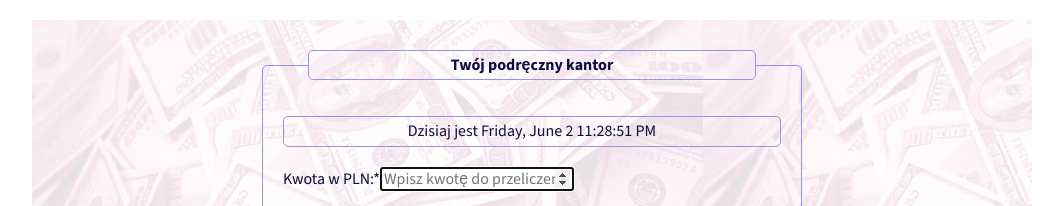
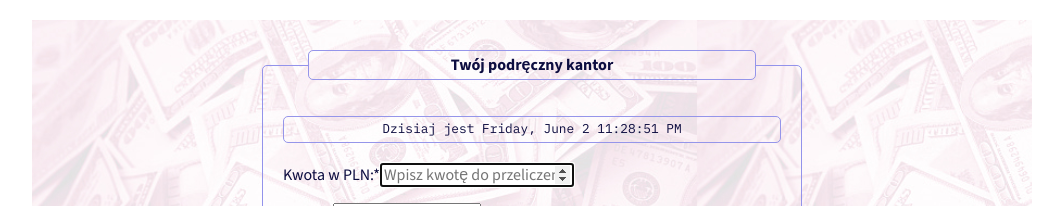
Before and after one commit to DominikaBuczekSzkowron/currency-converter-react, a React (Create React App) app: page / in a window 1280 px wide. Shown: the top 206 px of the page, without its empty margins (108-1171 px from the left). Built offline with nearby package versions, Linux system fonts and the light colour scheme.

Commit message:
styling component CallendarAndTime

```diff
--- a/public/index.html
+++ b/public/index.html
@@ -26,9 +26,16 @@
       Learn how to configure a non-root public URL by running `npm run build`.
     -->
     <title>currency converter in React.js</title>
-    <link rel="stylesheet" href="https://cdnjs.cloudflare.com/ajax/libs/normalize/8.0.1/normalize.min.css">
-    <link href="https://fonts.googleapis.com/css2?family=Source+Sans+3:ital,wght@0,400;0,700;1,400;1,700&display=swap"
-        rel="stylesheet">
+    <link
+      rel="stylesheet"
+      href="https://cdnjs.cloudflare.com/ajax/libs/normalize/8.0.1/normalize.min.css"
+    />
+    <link rel="preconnect" href="https://fonts.googleapis.com" />
+    <link rel="preconnect" href="https://fonts.gstatic.com" crossorigin />
+    <link
+      href="https://fonts.googleapis.com/css2?family=IBM+Plex+Mono&family=Source+Sans+3:ital,wght@0,400;0,700;1,400;1,700&display=swap"
+      rel="stylesheet"
+    />
   </head>
   <body>
     <noscript>You need to enable JavaScript to run this app.</noscript>
--- /dev/null
+++ b/src/Form/CallendarWithTime/CallendarWithTime.css
@@ -0,0 +1,11 @@
+.callendarWithTime {
+  font-family: "IBM Plex Mono", monospace;
+  font-size: 0.8em;
+  width: 100%;
+  margin-bottom: 20px;
+  border: 1px solid hsl(240, 67%, 75%);
+  padding: 5px;
+  border-radius: 5px;
+  color: hsl(240, 67%, 15%);
+  text-align: center;
+}
--- a/src/Form/CallendarWithTime/CallendarWithTime.js
+++ b/src/Form/CallendarWithTime/CallendarWithTime.js
@@ -1,4 +1,5 @@
 import { useEffect, useState } from "react";
+import "./CallendarWithTime.css";
 
 export const CallendarWithTime = () => {
   const [date, setDate] = useState(new Date());
@@ -22,7 +23,7 @@
   }, []);
 
   return (
-    <p className="form__result">
+    <p className="callendarWithTime">
       Dzisiaj jest {day} {time}
     </p>
   );
```
